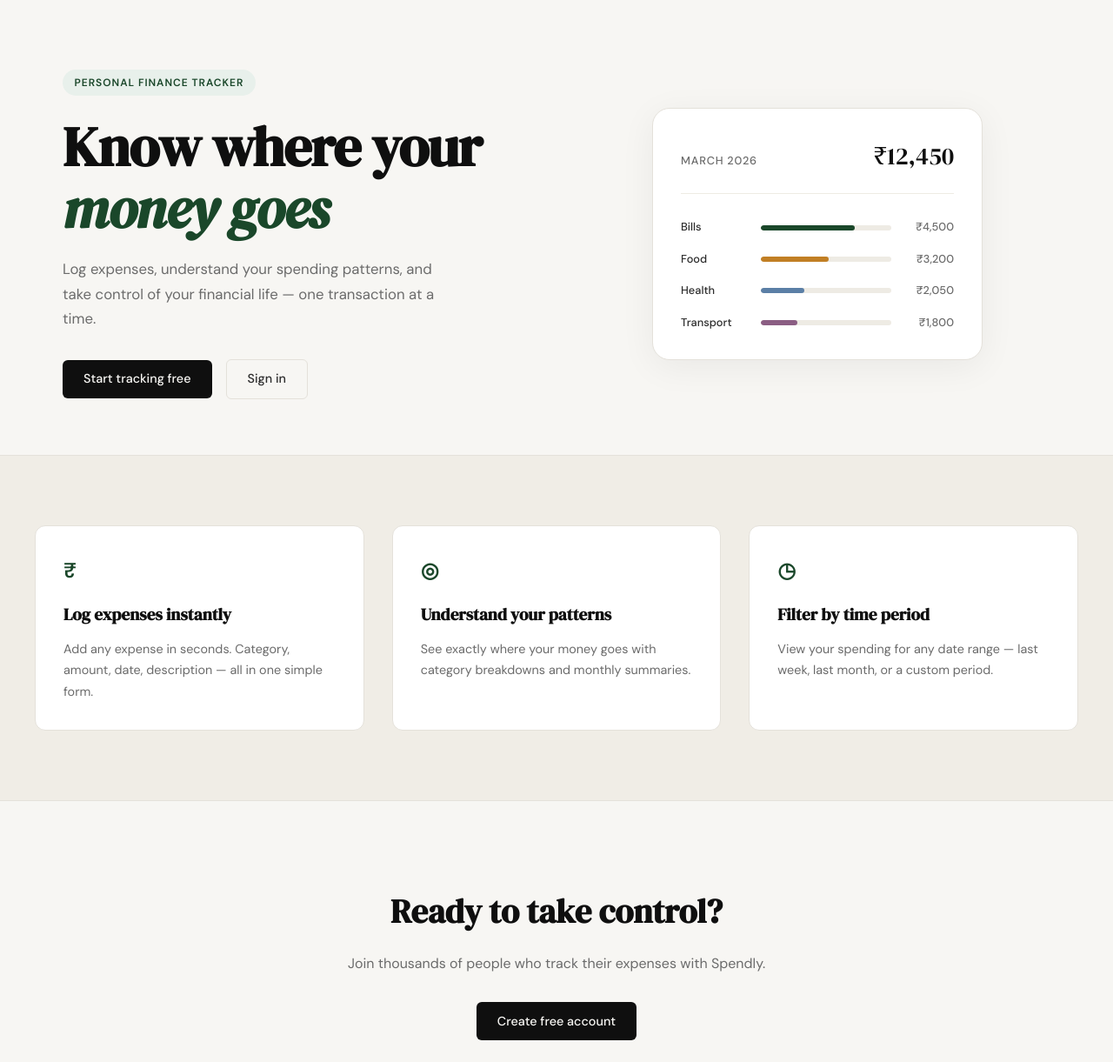
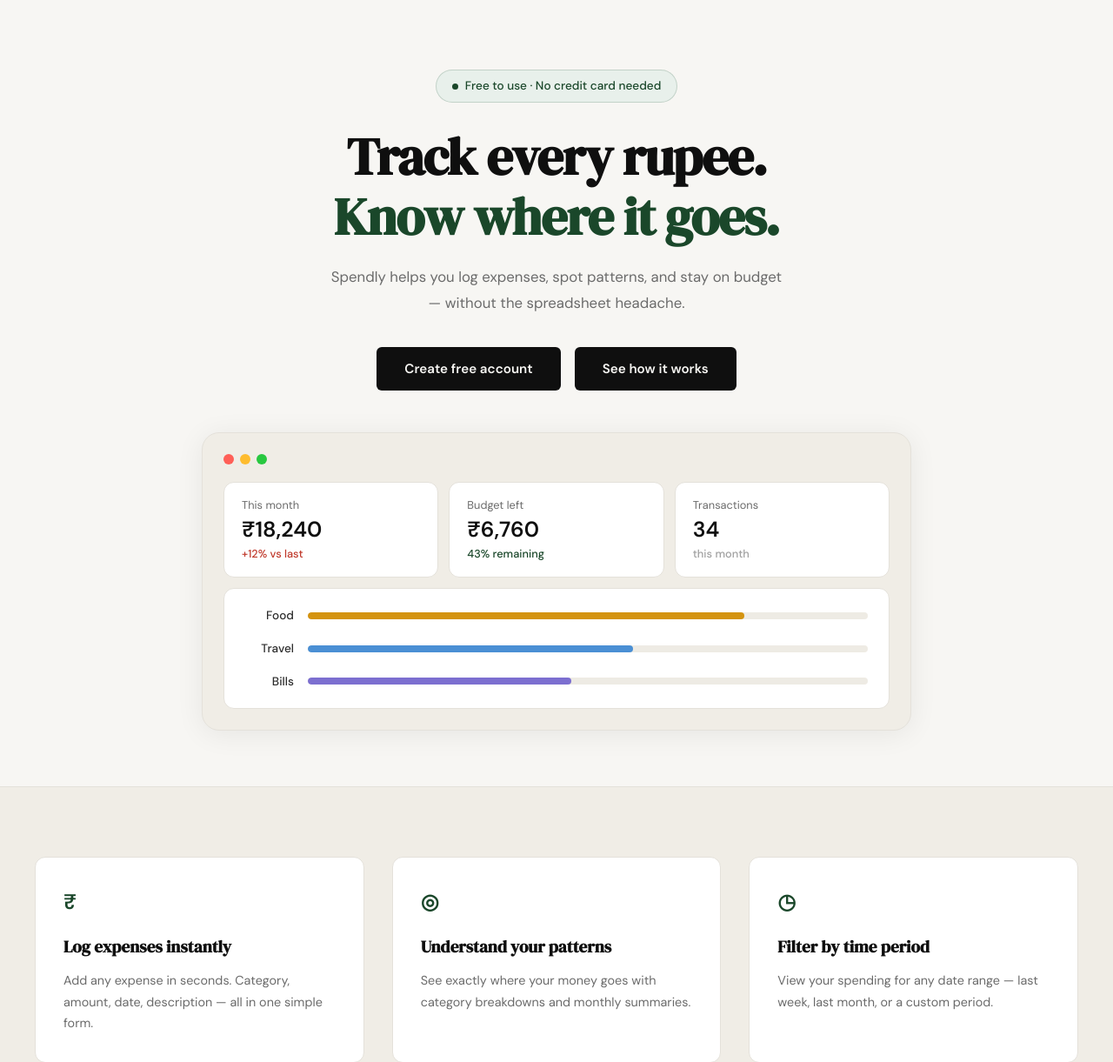
Before and after one commit to Shreyash-jiwane09/spendly, a Flask app: page / in a window 1280 px wide. Shown: the part 61-1282 px from the top of the page at 87% size. Run offline with Flask 3, Linux system fonts and the light colour scheme.

Commit message:
landing: redesign hero section to match mockup

```diff
--- /dev/null
+++ b/static/css/landing.css
@@ -0,0 +1,218 @@
+/* ------------------------------------------------------------------ */
+/* Hero — centered layout (overrides style.css two-column grid)       */
+/* ------------------------------------------------------------------ */
+
+.hero {
+    max-width: 880px;
+    margin: 0 auto;
+    padding: 5rem 2rem 4rem;
+    display: flex;
+    flex-direction: column;
+    align-items: center;
+    text-align: center;
+    gap: 3rem;
+}
+
+.hero-inner {
+    display: flex;
+    flex-direction: column;
+    align-items: center;
+    width: 100%;
+}
+
+/* Badge */
+.hero-badge {
+    display: inline-flex;
+    align-items: center;
+    gap: 0.5rem;
+    background: var(--accent-light);
+    color: var(--accent);
+    font-size: 0.85rem;
+    font-weight: 500;
+    letter-spacing: normal;
+    text-transform: none;
+    padding: 0.45rem 1.1rem;
+    border-radius: 999px;
+    border: 1px solid rgba(26, 71, 42, 0.18);
+    margin-bottom: 1.75rem;
+}
+
+.badge-dot {
+    width: 7px;
+    height: 7px;
+    border-radius: 50%;
+    background: var(--accent);
+    flex-shrink: 0;
+}
+
+/* Title */
+.hero-title {
+    font-family: var(--font-display);
+    font-size: clamp(2.5rem, 5vw, 3.75rem);
+    line-height: 1.15;
+    letter-spacing: -0.02em;
+    color: var(--ink);
+    margin-bottom: 1.25rem;
+}
+
+.hero-title-accent {
+    display: block;
+    color: var(--accent);
+}
+
+/* Subtitle */
+.hero-subtitle {
+    font-size: 1.05rem;
+    color: var(--ink-muted);
+    line-height: 1.75;
+    max-width: 520px;
+    margin-bottom: 2.25rem;
+}
+
+/* Buttons */
+.hero-actions {
+    display: flex;
+    gap: 1rem;
+    justify-content: center;
+    flex-wrap: wrap;
+}
+
+.btn-hero {
+    display: inline-block;
+    background: var(--ink);
+    color: var(--paper);
+    padding: 0.8rem 2rem;
+    border-radius: var(--radius-sm);
+    font-family: var(--font-body);
+    font-size: 0.95rem;
+    font-weight: 600;
+    text-decoration: none;
+    white-space: nowrap;
+    transition: background 0.2s;
+}
+
+.btn-hero:hover { background: var(--accent); }
+
+/* ------------------------------------------------------------------ */
+/* Mock dashboard card                                                 */
+/* ------------------------------------------------------------------ */
+
+.hero-dashboard {
+    width: 100%;
+    background: var(--paper-warm);
+    border: 1px solid var(--border);
+    border-radius: var(--radius-lg);
+    padding: 1.5rem;
+    box-shadow: 0 4px 32px rgba(0, 0, 0, 0.07);
+}
+
+/* macOS-style chrome dots */
+.dashboard-chrome {
+    display: flex;
+    gap: 0.45rem;
+    margin-bottom: 1.25rem;
+}
+
+.chrome-dot {
+    width: 12px;
+    height: 12px;
+    border-radius: 50%;
+}
+
+.dot-red    { background: #ff5f57; }
+.dot-yellow { background: #febc2e; }
+.dot-teal   { background: #28c840; }
+
+/* Stat cards row */
+.dashboard-stats {
+    display: grid;
+    grid-template-columns: repeat(3, 1fr);
+    gap: 0.75rem;
+    margin-bottom: 0.75rem;
+}
+
+.stat-card {
+    background: var(--paper-card);
+    border: 1px solid var(--border);
+    border-radius: var(--radius-md);
+    padding: 1rem 1.25rem;
+    text-align: left;
+    display: flex;
+    flex-direction: column;
+    gap: 0.25rem;
+}
+
+.stat-label {
+    font-size: 0.8rem;
+    color: var(--ink-muted);
+    font-weight: 400;
+}
+
+.stat-value {
+    font-family: var(--font-body);
+    font-size: 1.55rem;
+    font-weight: 600;
+    color: var(--ink);
+    line-height: 1.1;
+}
+
+.stat-sub {
+    font-size: 0.8rem;
+    font-weight: 500;
+}
+
+.stat-danger { color: var(--danger); }
+.stat-ok     { color: var(--accent); }
+.stat-dim    { color: var(--ink-faint); }
+
+/* Bar rows */
+.dashboard-bars {
+    background: var(--paper-card);
+    border: 1px solid var(--border);
+    border-radius: var(--radius-md);
+    padding: 1.25rem 1.5rem;
+    display: flex;
+    flex-direction: column;
+    gap: 1rem;
+    text-align: left;
+}
+
+.dash-bar-row {
+    display: grid;
+    grid-template-columns: 56px 1fr;
+    align-items: center;
+    gap: 1rem;
+}
+
+.dash-cat {
+    font-size: 0.85rem;
+    font-weight: 500;
+    color: var(--ink-soft);
+    text-align: right;
+}
+
+.dash-bar-track {
+    height: 8px;
+    background: var(--border-soft);
+    border-radius: 999px;
+    overflow: hidden;
+}
+
+.dash-bar { height: 100%; border-radius: 999px; }
+
+.dash-bar-food   { background: #d4930f; }
+.dash-bar-travel { background: #4a8fd4; }
+.dash-bar-bills  { background: #7c6fd0; }
+
+/* ------------------------------------------------------------------ */
+/* Responsive                                                          */
+/* ------------------------------------------------------------------ */
+
+@media (max-width: 680px) {
+    .dashboard-stats { grid-template-columns: 1fr; }
+    .hero-dashboard  { padding: 1rem; }
+}
+
+@media (max-width: 600px) {
+    .hero { padding: 3rem 1rem 3rem; }
+}
--- a/templates/landing.html
+++ b/templates/landing.html
@@ -1,60 +1,73 @@
 {% extends "base.html" %}
 
 {% block title %}Spendly — Track Every Rupee{% endblock %}
+
+{% block head %}
+<link rel="stylesheet" href="{{ url_for('static', filename='css/landing.css') }}">
+{% endblock %}
 
 {% block content %}
 
 <section class="hero">
     <div class="hero-inner">
-        <div class="hero-badge">Personal Finance Tracker</div>
+        <div class="hero-badge">
+            <span class="badge-dot"></span>
+            Free to use · No credit card needed
+        </div>
         <h1 class="hero-title">
-            Know where your<br>
-            <em>money goes</em>
+            Track every rupee.
+            <span class="hero-title-accent">Know where it goes.</span>
         </h1>
         <p class="hero-subtitle">
-            Log expenses, understand your spending patterns,
-            and take control of your financial life —
-            one transaction at a time.
+            Spendly helps you log expenses, spot patterns, and stay
+            on budget — without the spreadsheet headache.
         </p>
         <div class="hero-actions">
-            <a href="{{ url_for('register') }}" class="btn-primary">Start tracking free</a>
-            <a href="{{ url_for('login') }}" class="btn-ghost">Sign in</a>
+            <a href="{{ url_for('register') }}" class="btn-hero">Create free account</a>
+            <a href="#" class="btn-hero">See how it works</a>
         </div>
     </div>
-    <div class="hero-visual">
-        <div class="mock-card">
-            <div class="mock-card-header">
-                <span class="mock-label">March 2026</span>
-                <span class="mock-total">₹12,450</span>
+
+    <div class="hero-dashboard">
+        <div class="dashboard-chrome">
+            <span class="chrome-dot dot-red"></span>
+            <span class="chrome-dot dot-yellow"></span>
+            <span class="chrome-dot dot-teal"></span>
+        </div>
+        <div class="dashboard-stats">
+            <div class="stat-card">
+                <span class="stat-label">This month</span>
+                <span class="stat-value">₹18,240</span>
+                <span class="stat-sub stat-danger">+12% vs last</span>
             </div>
-            <div class="mock-bars">
-                <div class="mock-bar-row">
-                    <span class="mock-cat">Bills</span>
-                    <div class="mock-bar-track">
-                        <div class="mock-bar" style="width: 72%"></div>
-                    </div>
-                    <span class="mock-amt">₹4,500</span>
+            <div class="stat-card">
+                <span class="stat-label">Budget left</span>
+                <span class="stat-value">₹6,760</span>
+                <span class="stat-sub stat-ok">43% remaining</span>
+            </div>
+            <div class="stat-card">
+                <span class="stat-label">Transactions</span>
+                <span class="stat-value">34</span>
+                <span class="stat-sub stat-dim">this month</span>
+            </div>
+        </div>
+        <div class="dashboard-bars">
+            <div class="dash-bar-row">
+                <span class="dash-cat">Food</span>
+                <div class="dash-bar-track">
+                    <div class="dash-bar dash-bar-food" style="width: 78%"></div>
                 </div>
-                <div class="mock-bar-row">
-                    <span class="mock-cat">Food</span>
-                    <div class="mock-bar-track">
-                        <div class="mock-bar mock-bar-2" style="width: 52%"></div>
-                    </div>
-                    <span class="mock-amt">₹3,200</span>
+            </div>
+            <div class="dash-bar-row">
+                <span class="dash-cat">Travel</span>
+                <div class="dash-bar-track">
+                    <div class="dash-bar dash-bar-travel" style="width: 58%"></div>
                 </div>
-                <div class="mock-bar-row">
-                    <span class="mock-cat">Health</span>
-                    <div class="mock-bar-track">
-                        <div class="mock-bar mock-bar-3" style="width: 33%"></div>
-                    </div>
-                    <span class="mock-amt">₹2,050</span>
-                </div>
-                <div class="mock-bar-row">
-                    <span class="mock-cat">Transport</span>
-                    <div class="mock-bar-track">
-                        <div class="mock-bar mock-bar-4" style="width: 28%"></div>
-                    </div>
-                    <span class="mock-amt">₹1,800</span>
+            </div>
+            <div class="dash-bar-row">
+                <span class="dash-cat">Bills</span>
+                <div class="dash-bar-track">
+                    <div class="dash-bar dash-bar-bills" style="width: 47%"></div>
                 </div>
             </div>
         </div>
```
